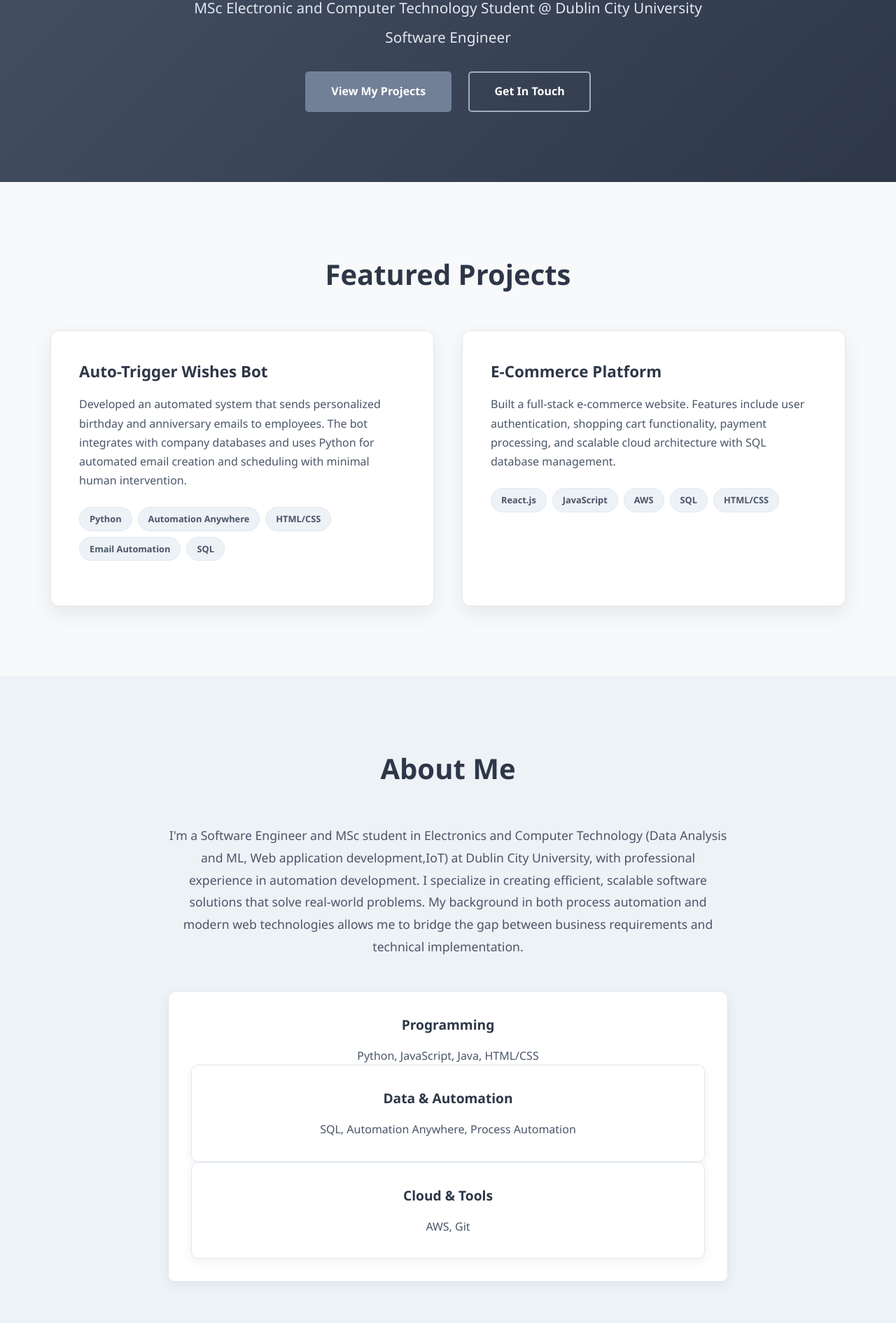
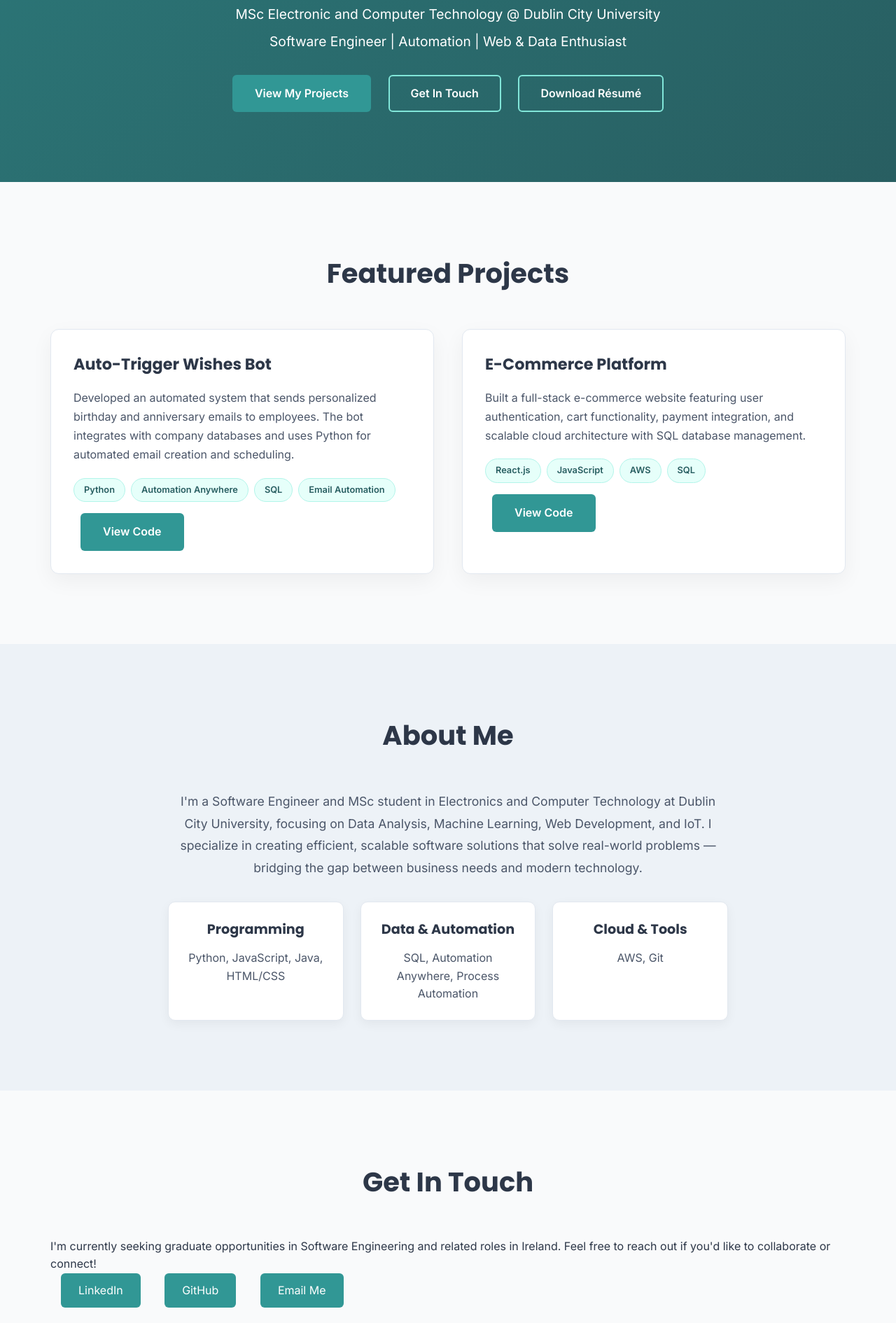
Before and after one commit to shanvithayeturu/portfolio, a plain HTML site: page index.html in a window 1280 px wide. Shown: the part 467-2357 px from the top of the page at 70% size. Drawn offline with Linux system fonts and the light colour scheme.

Commit message:
Enhance index.html with styling improvements
Added meta tags, favicon, and Google Fonts to enhance SEO and styling. Updated project descriptions and added a résumé download link.

```diff
--- a/index.html
+++ b/index.html
@@ -1,21 +1,37 @@
 <!DOCTYPE html>
 <html lang="en">
 <head>
-    <meta charset="UTF-8">
-    <meta name="viewport" content="width=device-width, initial-scale=1.0">
+  <meta charset="UTF-8" />
+  <meta name="viewport" content="width=device-width, initial-scale=1.0" />
   <title>Shanvitha Yeturu | Software Engineer Portfolio</title>
+
+  <!-- Google Fonts -->
+  <link href="https://fonts.googleapis.com/css2?family=Poppins:wght@500;700&family=Inter:wght@400;500;600&display=swap" rel="stylesheet">
+
+  <!-- Favicon -->
+  <link rel="icon" href="favicon.png" type="image/png">
+
+  <!-- Meta Tags -->
+  <meta name="description" content="Portfolio of Shanvitha Yeturu — Software Engineer specializing in automation, data analysis, and web development.">
+  <meta name="keywords" content="Shanvitha Yeturu, Software Engineer, Portfolio, Python, React, Automation, Dublin City University">
+  <meta name="author" content="Shanvitha Yeturu">
+
   <style>
     * {
       margin: 0;
       padding: 0;
       box-sizing: border-box;
-            font-family: 'Segoe UI', Tahoma, Geneva, Verdana, sans-serif;
+    }
+
+    html {
+      scroll-behavior: smooth;
     }
 
     body {
+      font-family: 'Inter', sans-serif;
+      color: #2d3748;
+      background: #f9fafb;
       line-height: 1.6;
-            color: #333;
-            background: #f8f9fa;
     }
 
     .container {
@@ -33,7 +49,7 @@
       width: 100%;
       top: 0;
       z-index: 1000;
-            box-shadow: 0 2px 20px rgba(0,0,0,0.1);
+      box-shadow: 0 2px 20px rgba(0, 0, 0, 0.1);
     }
 
     nav {
@@ -44,8 +60,9 @@
 
     .logo {
       font-size: 1.5rem;
-            font-weight: bold;
-            color: #e2e8f0;
+      font-weight: 700;
+      font-family: 'Poppins', sans-serif;
+      color: #81e6d9;
     }
 
     .nav-links {
@@ -62,86 +79,80 @@
     }
 
     .nav-links a:hover {
-            color: #a0aec0;
+      color: #81e6d9;
     }
 
     /* Hero Section */
     .hero {
-            background: linear-gradient(135deg, #4a5568 0%, #2d3748 100%);
+      background: linear-gradient(135deg, #2c7a7b 0%, #285e61 100%);
       color: white;
-            padding: 150px 0 100px;
+      padding: 160px 0 100px;
       text-align: center;
+    }
+
+    .profile-pic {
+      width: 180px;
+      height: 180px;
+      border-radius: 50%;
+      margin-bottom: 2rem;
+      border: 4px solid transparent;
+      background: linear-gradient(white, white) padding-box,
+                  linear-gradient(135deg, #81e6d9, #2c7a7b) border-box;
+      box-shadow: 0 8px 20px rgba(0, 0, 0, 0.2);
     }
 
     .hero h1 {
       font-size: 3rem;
+      font-family: 'Poppins', sans-serif;
       margin-bottom: 1rem;
       animation: fadeInUp 1s ease;
-            color: #f7fafc;
     }
 
     .hero p {
-            font-size: 1.3rem;
+      font-size: 1.2rem;
       margin-bottom: 0.5rem;
-            opacity: 0.9;
+      opacity: 0.95;
       animation: fadeInUp 1s ease 0.2s both;
-            color: #e2e8f0;
-        }
-
-        .profile-placeholder {
-            width: 180px;
-            height: 180px;
-            border-radius: 50%;
-            background: rgba(255,255,255,0.1);
-            border: 4px solid #a0aec0;
-            margin: 0 auto 2rem;
-            display: flex;
-            align-items: center;
-            justify-content: center;
-            font-size: 0.9rem;
-            animation: fadeIn 1s ease 0.4s both;
-            color: #e2e8f0;
     }
 
     .btn-container {
       margin-top: 2rem;
-            animation: fadeInUp 1s ease 0.6s both;
+      animation: fadeInUp 1s ease 0.4s both;
     }
 
     .btn {
       display: inline-block;
-            padding: 14px 35px;
+      padding: 12px 30px;
       margin: 0 10px;
       text-decoration: none;
-            border-radius: 5px;
+      border-radius: 6px;
       font-weight: 600;
       transition: all 0.3s ease;
       border: 2px solid transparent;
     }
 
     .btn-primary {
-            background: #718096;
+      background: #319795;
       color: white;
+    }
+
+    .btn-primary:hover {
+      background: #2c7a7b;
+      transform: translateY(-3px);
+      box-shadow: 0 10px 25px rgba(0, 0, 0, 0.2);
     }
 
     .btn-secondary {
       background: transparent;
       color: white;
-            border: 2px solid #a0aec0;
-        }
-
-        .btn:hover {
-            transform: translateY(-3px);
-            box-shadow: 0 10px 25px rgba(0,0,0,0.2);
-        }
-
-        .btn-primary:hover {
-            background: #4a5568;
+      border: 2px solid #81e6d9;
     }
 
     .btn-secondary:hover {
-            background: #a0aec0;
+      background: #81e6d9;
       color: #2d3748;
+      transform: translateY(-3px);
+      box-shadow: 0 10px 25px rgba(0, 0, 0, 0.2);
     }
 
     /* Sections */
@@ -151,60 +162,61 @@
 
     .section-title {
       text-align: center;
-            font-size: 2.5rem;
+      font-size: 2.4rem;
       margin-bottom: 3rem;
+      font-family: 'Poppins', sans-serif;
       color: #2d3748;
     }
 
     /* Projects */
     .projects-grid {
       display: grid;
-            grid-template-columns: repeat(auto-fit, minmax(400px, 1fr));
+      grid-template-columns: repeat(auto-fit, minmax(380px, 1fr));
       gap: 2.5rem;
-            margin-top: 2rem;
     }
 
     .project-card {
       background: white;
       border-radius: 12px;
-            padding: 2.5rem;
-            box-shadow: 0 10px 30px rgba(0,0,0,0.08);
+      padding: 2rem;
+      box-shadow: 0 10px 30px rgba(0, 0, 0, 0.05);
       transition: all 0.3s ease;
       border: 1px solid #e2e8f0;
     }
 
     .project-card:hover {
       transform: translateY(-10px);
-            box-shadow: 0 20px 40px rgba(0,0,0,0.12);
+      box-shadow: 0 20px 40px rgba(0, 0, 0, 0.1);
     }
 
     .project-card h3 {
       color: #2d3748;
       margin-bottom: 1rem;
       font-size: 1.4rem;
+      font-family: 'Poppins', sans-serif;
     }
 
     .project-card p {
       color: #4a5568;
-            margin-bottom: 1.5rem;
+      margin-bottom: 1.2rem;
       line-height: 1.7;
     }
 
     .tech-stack {
-            margin: 1.5rem 0;
+      margin-top: 1rem;
       display: flex;
       flex-wrap: wrap;
       gap: 0.5rem;
     }
 
     .tech-tag {
-            background: #edf2f7;
-            color: #4a5568;
+      background: #e6fffa;
+      color: #285e61;
       padding: 6px 14px;
       border-radius: 20px;
       font-size: 0.8rem;
       font-weight: 600;
-            border: 1px solid #e2e8f0;
+      border: 1px solid #b2f5ea;
     }
 
     /* About Section */
@@ -221,34 +233,33 @@
     .about-text {
       font-size: 1.1rem;
       line-height: 1.8;
-            margin-bottom: 3rem;
+      margin-bottom: 2rem;
       color: #4a5568;
     }
 
     .skills-grid {
       display: grid;
       grid-template-columns: repeat(auto-fit, minmax(250px, 1fr));
-            gap: 2rem;
-            margin-top: 2rem;
+      gap: 1.5rem;
     }
 
     .skill-category {
       background: white;
-            padding: 2rem;
+      padding: 1.5rem;
       border-radius: 10px;
-            box-shadow: 0 5px 15px rgba(0,0,0,0.06);
+      box-shadow: 0 5px 15px rgba(0, 0, 0, 0.05);
       border: 1px solid #e2e8f0;
     }
 
     .skill-category h4 {
       color: #2d3748;
-            margin-bottom: 1rem;
+      margin-bottom: 0.8rem;
       font-size: 1.2rem;
+      font-family: 'Poppins', sans-serif;
     }
 
     .skill-category p {
       color: #4a5568;
-            line-height: 1.6;
     }
 
     /* Contact */
@@ -265,24 +276,20 @@
       margin-right: auto;
     }
 
-        .social-links {
-            margin-top: 2rem;
-        }
-
     .social-links a {
       display: inline-block;
       margin: 0 15px;
       padding: 12px 25px;
-            background: #4a5568;
+      background: #319795;
       color: white;
       text-decoration: none;
-            border-radius: 5px;
+      border-radius: 6px;
       transition: all 0.3s ease;
     }
 
     .social-links a:hover {
-            background: #2d3748;
-            transform: translateY(-2px);
+      background: #2c7a7b;
+      transform: translateY(-3px);
     }
 
     /* Footer */
@@ -306,12 +313,7 @@
       }
     }
 
-        @keyframes fadeIn {
-            from { opacity: 0; }
-            to { opacity: 1; }
-        }
-
-        /* Responsive Design */
+    /* Responsive */
     @media (max-width: 768px) {
       .nav-links {
         display: none;
@@ -322,11 +324,7 @@
       }
 
       .hero p {
-                font-size: 1.1rem;
-            }
-
-            .projects-grid {
-                grid-template-columns: 1fr;
+        font-size: 1rem;
       }
 
       .btn {
@@ -334,9 +332,14 @@
         margin: 10px auto;
         width: 200px;
       }
+
+      .projects-grid {
+        grid-template-columns: 1fr;
+      }
     }
   </style>
 </head>
+
 <body>
   <!-- Navigation -->
   <header>
@@ -356,13 +359,14 @@
   <!-- Hero Section -->
   <section id="home" class="hero">
     <div class="container">
-            <img src="profile.png" alt="Shanvitha Yeturu" class="profile-pic" style="width: 180px; height: 180px; border-radius: 50%; border: 4px solid #a0aec0; margin: 0 auto 2rem;">
+      <img src="profile.png" alt="Shanvitha Yeturu" class="profile-pic">
       <h1>Shanvitha Yeturu</h1>
-            <p>MSc Electronic and Computer Technology Student @ Dublin City University</p>
-            <p>Software Engineer</p>
+      <p>MSc Electronic and Computer Technology @ Dublin City University</p>
+      <p>Software Engineer | Automation | Web & Data Enthusiast</p>
       <div class="btn-container">
         <a href="#projects" class="btn btn-primary">View My Projects</a>
         <a href="#contact" class="btn btn-secondary">Get In Touch</a>
+        <a href="resume.pdf" target="_blank" class="btn btn-secondary">Download Résumé</a>
       </div>
     </div>
   </section>
@@ -372,31 +376,29 @@
     <div class="container">
       <h2 class="section-title">Featured Projects</h2>
       <div class="projects-grid">
-
         <div class="project-card">
           <h3>Auto-Trigger Wishes Bot</h3>
-                    <p>Developed an automated system that sends personalized birthday and anniversary emails to employees. The bot integrates with company databases and uses Python for automated email creation and scheduling with minimal human intervention.</p>
+          <p>Developed an automated system that sends personalized birthday and anniversary emails to employees. The bot integrates with company databases and uses Python for automated email creation and scheduling.</p>
           <div class="tech-stack">
             <span class="tech-tag">Python</span>
             <span class="tech-tag">Automation Anywhere</span>
-                        <span class="tech-tag">HTML/CSS</span>
+            <span class="tech-tag">SQL</span>
             <span class="tech-tag">Email Automation</span>
-                        <span class="tech-tag">SQL</span>
           </div>
+          <a href="https://github.com/shanvithayeturu" target="_blank" class="btn btn-primary" style="margin-top:1rem;">View Code</a>
         </div>
 
         <div class="project-card">
           <h3>E-Commerce Platform</h3>
-                    <p>Built a full-stack e-commerce website. Features include user authentication, shopping cart functionality, payment processing, and scalable cloud architecture with SQL database management.</p>
+          <p>Built a full-stack e-commerce website featuring user authentication, cart functionality, payment integration, and scalable cloud architecture with SQL database management.</p>
           <div class="tech-stack">
             <span class="tech-tag">React.js</span>
             <span class="tech-tag">JavaScript</span>
             <span class="tech-tag">AWS</span>
             <span class="tech-tag">SQL</span>
-                        <span class="tech-tag">HTML/CSS</span>
           </div>
+          <a href="https://github.com/shanvithayeturu" target="_blank" class="btn btn-primary" style="margin-top:1rem;">View Code</a>
         </div>
-
       </div>
     </div>
   </section>
@@ -407,16 +409,16 @@
       <h2 class="section-title">About Me</h2>
       <div class="about-content">
         <p class="about-text">
-                    I'm a Software Engineer and MSc student in Electronics and Computer Technology (Data Analysis and ML, Web application development,IoT) at Dublin City University,
-                    with professional experience in automation development. I specialize in creating
-                    efficient, scalable software solutions that solve real-world problems. My background in both process automation
-                    and modern web technologies allows me to bridge the gap between business requirements and technical implementation.
+          I'm a Software Engineer and MSc student in Electronics and Computer Technology at Dublin City University,
+          focusing on Data Analysis, Machine Learning, Web Development, and IoT.
+          I specialize in creating efficient, scalable software solutions that solve real-world problems — bridging the gap between business needs and modern technology.
         </p>
 
         <div class="skills-grid">
           <div class="skill-category">
             <h4>Programming</h4>
             <p>Python, JavaScript, Java, HTML/CSS</p>
+          </div>
           <div class="skill-category">
             <h4>Data & Automation</h4>
             <p>SQL, Automation Anywhere, Process Automation</p>
@@ -435,8 +437,8 @@
     <div class="container">
       <h2 class="section-title">Get In Touch</h2>
       <p>
-                I'm currently looking for graduate opportunities in Software Engineering,
-                and related roles in Ireland. Feel free to reach out if you'd like to connect!
+        I'm currently seeking graduate opportunities in Software Engineering and related roles in Ireland.
+        Feel free to reach out if you'd like to collaborate or connect!
       </p>
       <div class="social-links">
         <a href="https://www.linkedin.com/in/shanvithayeturu/" target="_blank">LinkedIn</a>
@@ -449,7 +451,7 @@
   <!-- Footer -->
   <footer>
     <div class="container">
-            <p>&copy; 2024 Shanvitha Yeturu. Built with HTML & CSS. Hosted on GitHub Pages.</p>
+      <p>&copy; 2025 Shanvitha Yeturu · Built with ❤️ using HTML & CSS · Hosted on GitHub Pages</p>
     </div>
   </footer>
 </body>
```
Lines whose indentation alone changed are shown as unchanged.
